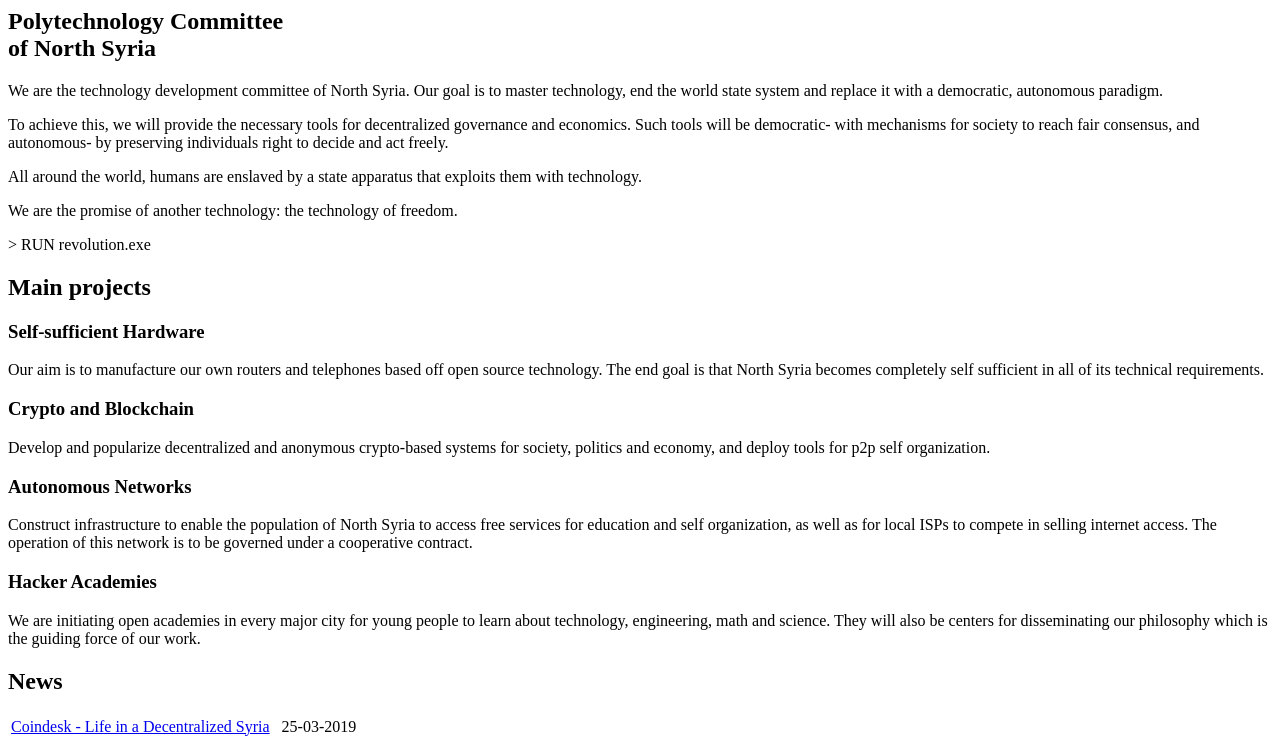
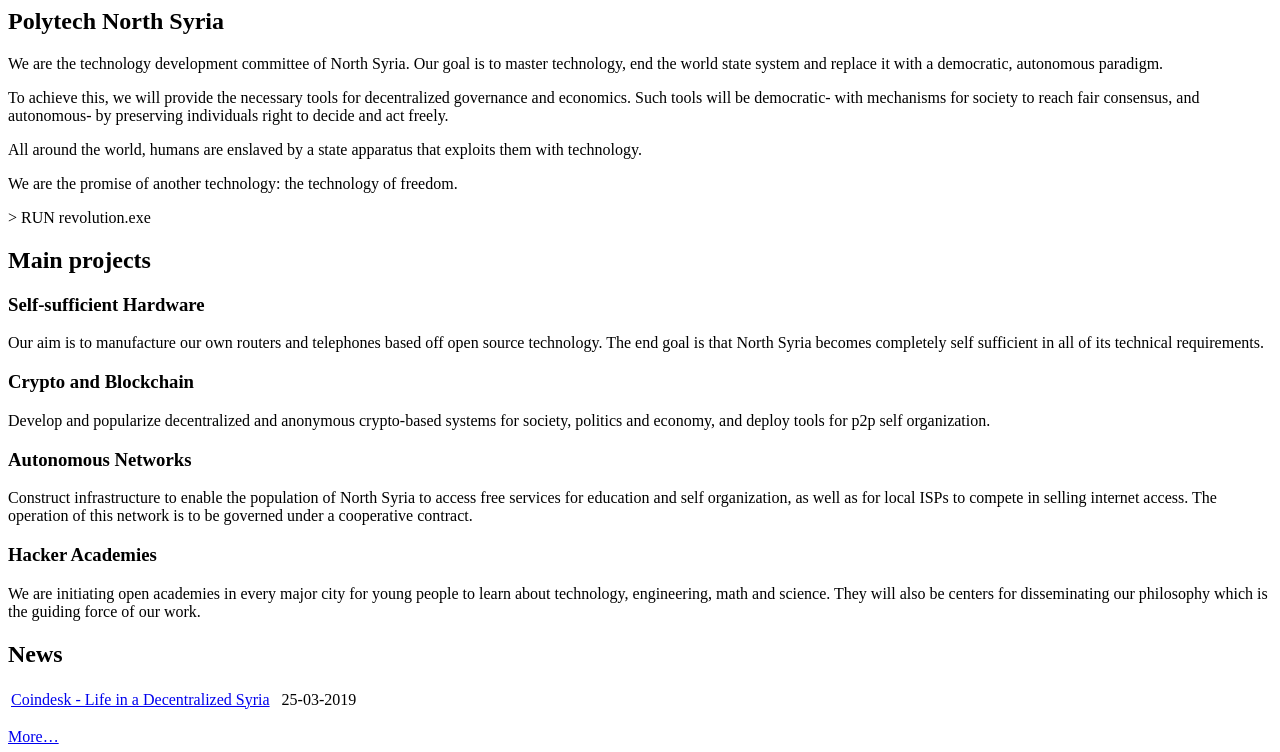
Before and after one commit to polytechsyria/polyteknik.org, a plain HTML site: page pages/index.html in a window 1280 px wide. Shown: the top 752 px of the page. Drawn offline with Linux system fonts and the light colour scheme.

Commit message:
shortened title

```diff
--- a/pages/index.html
+++ b/pages/index.html
@@ -1,6 +1,6 @@
 <section class="masthead">
   <div class="container">
-      <h1>Polytechnology Committee <br> of North Syria</h1>
+      <h1>Polytech North Syria</h1>
     <p>
     We are the technology development committee of North Syria.
 	Our goal is to master technology, end the world state system and
```
Also changed, not shown: templates/main.html (+1 -1 lines).
